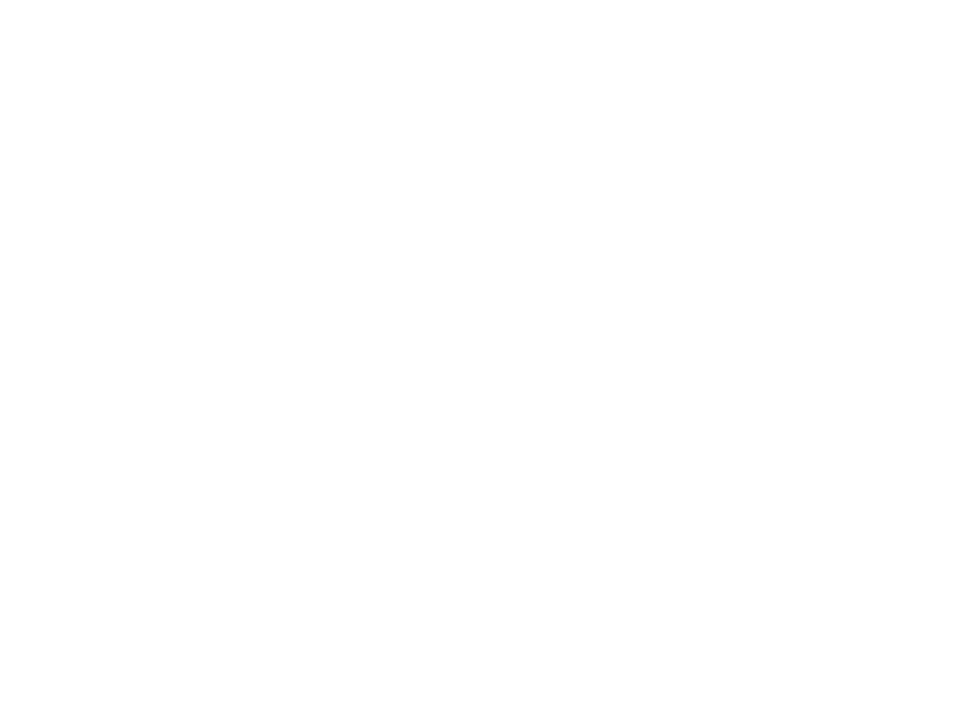
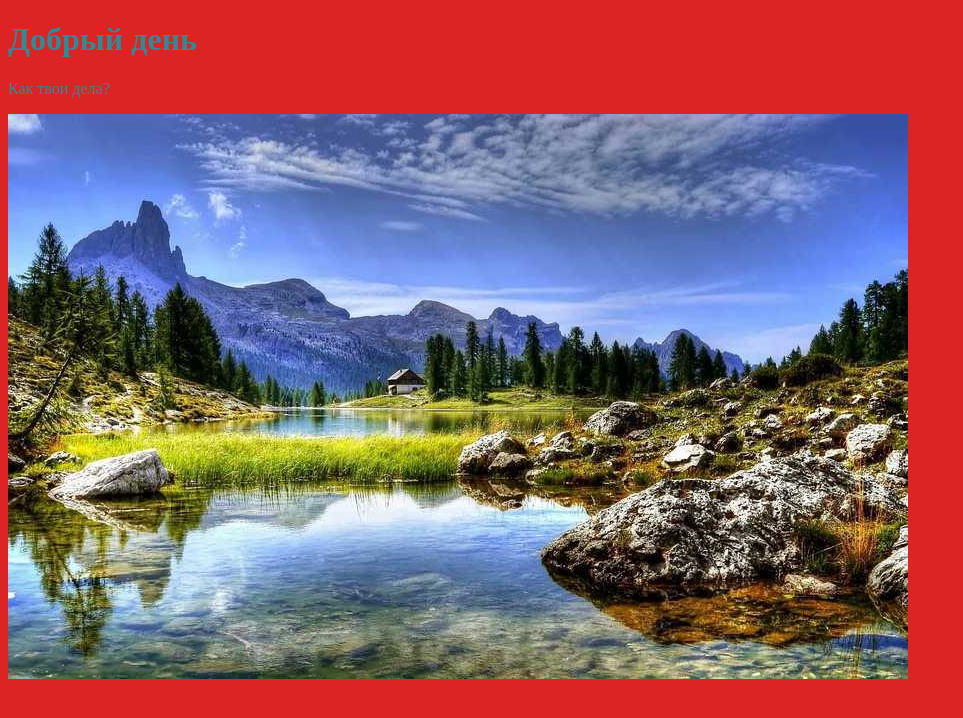
Before and after one commit to Sergej072/testGulp, a website: page src/index.html in a window 1280 px wide. Shown: the whole page, without its empty margins (0-963 px from the left). Drawn offline with nearby package versions, Linux system fonts and the light colour scheme; files that its build step writes are made by us from their sources.

Commit message:
four version

```diff
--- a/src/index.html
+++ b/src/index.html
@@ -4,11 +4,15 @@
     <meta charset="UTF-8">
     <meta http-equiv="X-UA-Compatible" content="IE=edge">
     <meta name="viewport" content="width=device-width, initial-scale=1.0">
-    <link rel="stylesheet" href="dist/css/main.min.css">
+    <link rel="stylesheet" href="/css/style.min.css">
     <title>Document</title>
 </head>
 <body>
+    <h1>Добрый день</h1>
+    <p>Как твои дела?</p>
+<img src="/img/vid.jpeg" alt="альтернативный текст">
 
-<script src="dist/js/main.min.js"></script>
+
+<script src="/js/main.min.js"></script>
 </body>
 </html>
--- /dev/null
+++ b/src/styles/main.less
@@ -0,0 +1,7 @@
+body {
+  color: rgb(44, 140, 153);
+  background-color: rgb(221, 36, 36)
+}
+p {
+  color: rgb(44, 140, 153);
+  }
--- /dev/null
+++ b/src/styles/style.css
@@ -0,0 +1,7 @@
+body {
+    color: rgb(44, 140, 153);
+    background-color: rgb(221, 36, 36)
+}
+p {
+    color: rgb(44, 140, 153);
+    }
--- a/src/styles/style.less
+++ /dev/null
@@ -1,9 +0,0 @@
-body {
-    color: rgb(68, 194, 211);
-p {
-    background-color: white;
-    &hover {
-      text-decoration: none;
-    }
-}
-}
```
Also changed, not shown: src/img/vid.jpeg (added).
